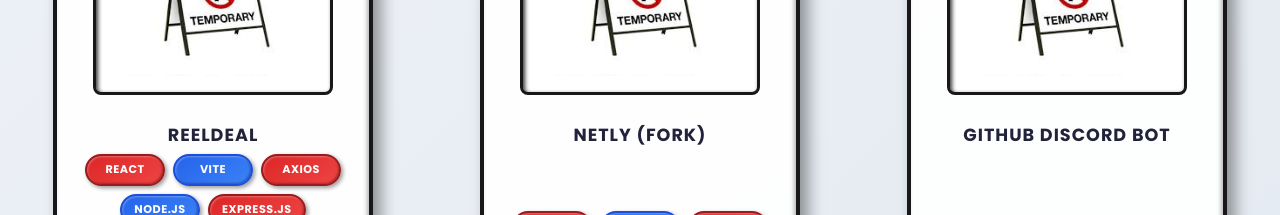
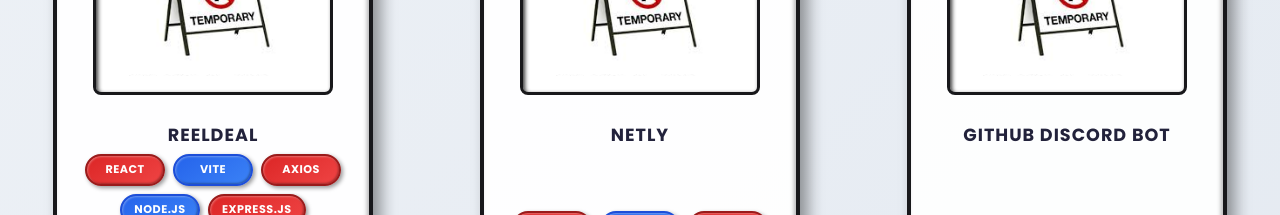
Before and after one commit to MananKakkar1/FullStackPortfolio, a React (Vite) app: page /projects in a window 1280 px wide. Shown: the part 3020-3235 px from the top of the page. Built offline with nearby package versions, Linux system fonts and the light colour scheme.

Commit message:
Fixed project title

```diff
--- a/src/pages/Projects.tsx
+++ b/src/pages/Projects.tsx
@@ -245,7 +245,7 @@
   },
   {
     id: "netly",
-    title: "Netly (Fork)",
+    title: "Netly",
     description: `Netly is a local basketball analytics tool that uses your webcam and leverages YOLO object detection and pose estimation to analyze live basketball gameplay. It can detect players and basketballs in real time, track ball possession, flag potential traveling violations, and display live visual overlays (bounding boxes, keypoints, and stats) using OpenCV. Netly also features a video analysis mode for uploaded basketball clips, automatically detecting passes, interceptions, traveling violations, and double dribbles, with each event timestamped and logged for easy review. The lightweight React frontend triggers a Flask backend, which launches a desktop window running the computer vision pipeline. The entire experience runs locally and is designed to be easy to set up and use.`,
     image: tempImg, // Placeholder image
     sourceUrl: "https://github.com/MananKakkar1/Netly",
```
